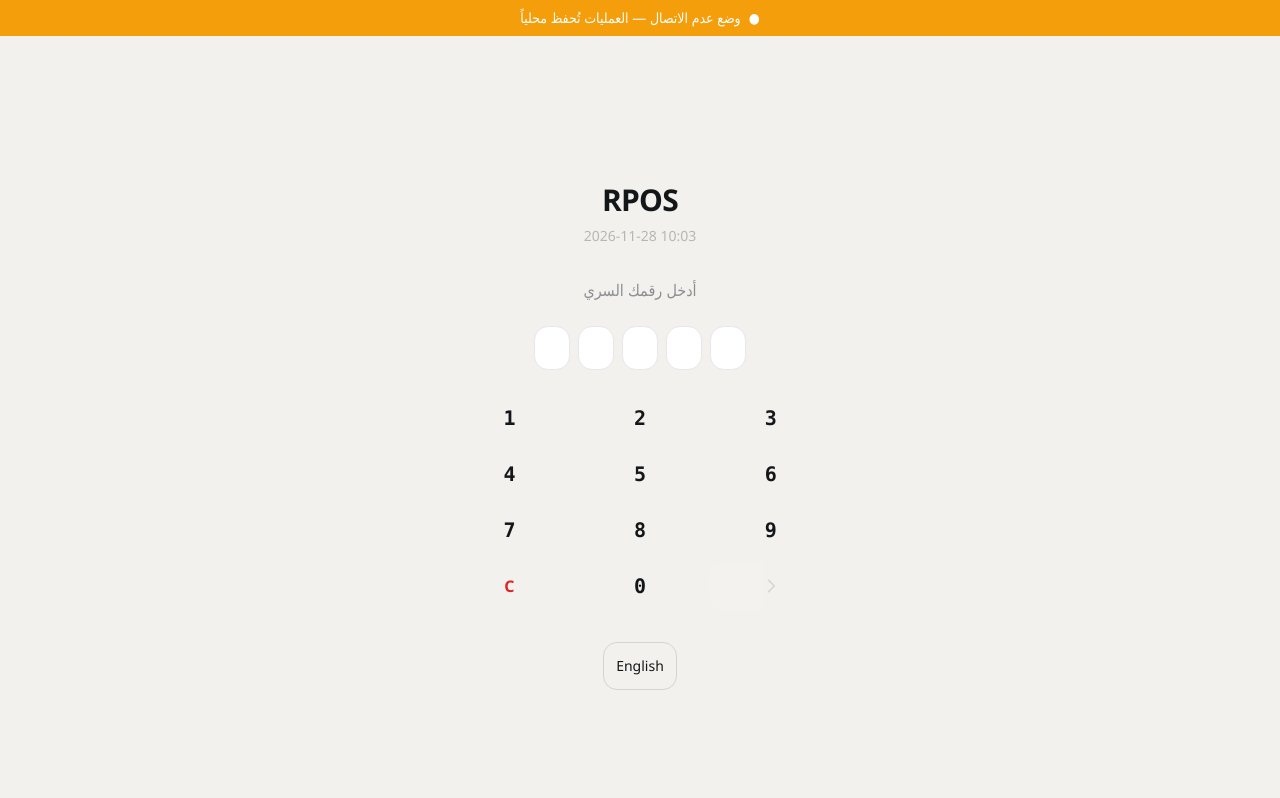
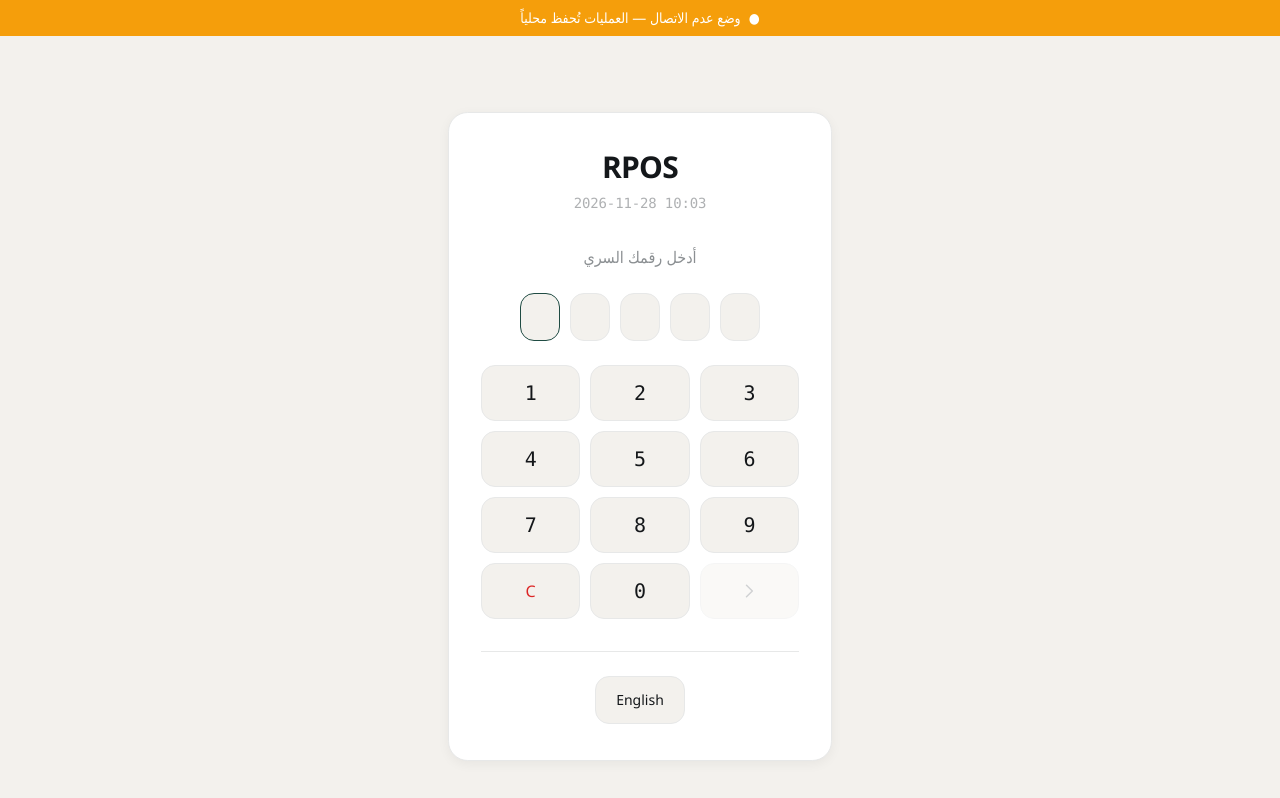
Before and after one commit to hh2000h4000/ruzmh_restaurant_pos, a Vue app in the folder frontend/: page /restaurant-pos/sign-in in a window 1280 px wide. Built offline with nearby package versions, Linux system fonts and the light colour scheme; no server answers.

Commit message:
wip: the sign-in screen in the house language

```diff
--- a/frontend/src/components/DigitPad.vue
+++ b/frontend/src/components/DigitPad.vue
@@ -45,15 +45,20 @@ function clear(): void {
 </script>
 
 <template>
+  <!-- Bordered keys, not flat tiles. A pad on a white card with nothing but a
+       tint behind each digit has no edge at arm's length under a shop's
+       lighting, which is where this is read; the hairline is what makes the
+       twelve of them look like keys. Taller than the 48px minimum too — it is
+       the first control of every shift and the one typed without looking. -->
   <div
-    class="grid grid-cols-3 gap-2"
+    class="grid grid-cols-3 gap-2.5"
     dir="ltr"
   >
     <button
       v-for="key in KEYS"
       :key="key"
       type="button"
-      class="rpos-numeric h-12 rounded-rpos bg-background text-xl font-bold transition duration-200 ease-rpos hover:bg-primary/10 hover:text-primary"
+      class="rpos-numeric h-14 rounded-rpos border border-line bg-background text-xl font-medium transition duration-200 ease-rpos hover:border-primary hover:text-primary"
       @click="press(key)"
     >
       {{ key }}
@@ -61,7 +66,7 @@ function clear(): void {
 
     <button
       type="button"
-      class="h-12 rounded-rpos bg-background text-base font-bold text-danger transition duration-200 ease-rpos hover:bg-danger/10"
+      class="h-14 rounded-rpos border border-line bg-background text-base font-medium text-danger transition duration-200 ease-rpos hover:border-danger"
       :aria-label="t('keypad.clear')"
       @click="clear"
     >
@@ -69,14 +74,14 @@ function clear(): void {
     </button>
     <button
       type="button"
-      class="rpos-numeric h-12 rounded-rpos bg-background text-xl font-bold transition duration-200 ease-rpos hover:bg-primary/10 hover:text-primary"
+      class="rpos-numeric h-14 rounded-rpos border border-line bg-background text-xl font-medium transition duration-200 ease-rpos hover:border-primary hover:text-primary"
       @click="press('0')"
     >
       0
     </button>
     <button
       type="button"
-      class="grid h-12 place-items-center rounded-rpos bg-background text-muted transition duration-200 ease-rpos hover:bg-surface hover:text-content disabled:opacity-30"
+      class="grid h-14 place-items-center rounded-rpos border border-line bg-background text-muted transition duration-200 ease-rpos hover:border-primary hover:text-primary disabled:opacity-40 disabled:hover:border-line"
       :disabled="!value"
       :aria-label="t('keypad.back')"
       @click="back"
--- a/frontend/src/components/LocaleToggle.vue
+++ b/frontend/src/components/LocaleToggle.vue
@@ -14,7 +14,7 @@ function toggle(): void {
 <template>
   <button
     type="button"
-    class="min-h-tap rounded-rpos border border-muted/30 px-3 py-1.5 text-sm font-medium transition hover:bg-surface focus:outline-none focus:ring-2 focus:ring-primary"
+    class="min-h-tap rounded-rpos border border-line bg-background px-5 text-sm font-medium transition duration-200 ease-rpos hover:border-primary hover:text-primary"
     :lang="locale === 'ar' ? 'en' : 'ar'"
     @click="toggle"
   >
--- a/frontend/src/views/SignInView.vue
+++ b/frontend/src/views/SignInView.vue
@@ -73,14 +73,18 @@ async function punch(): Promise<void> {
 
 <template>
   <main class="grid min-h-dvh place-items-center bg-background p-6">
-    <div class="w-full max-w-sm">
+    <!-- One card on the warm ground, the same shape the rest of the app uses.
+         It is the first thing a cashier touches every shift and the only screen
+         they meet before the house style has told them anything, so it says it
+         here. -->
+    <div class="w-full max-w-sm rounded-rpos-lg border border-line bg-surface px-8 py-9 shadow-card">
       <div class="mb-8 text-center">
-        <h1 class="text-3xl font-bold tracking-tight text-content">
+        <h1 class="text-3xl font-semibold tracking-tight text-content">
           RPOS
         </h1>
         <p
           v-if="session.branch"
-          class="mt-1 text-sm text-muted"
+          class="mt-1.5 text-sm text-muted"
         >
           {{ session.branch }}
         </p>
@@ -90,10 +94,7 @@ async function punch(): Promise<void> {
           new one — and this is the only place the answer is visible without
           opening devtools.
         -->
-        <p
-          class="mt-2 text-xs text-muted/60"
-          dir="ltr"
-        >
+        <p class="rpos-numeric mt-2 text-xs text-muted/70">
           {{ build }}
         </p>
       </div>
@@ -107,18 +108,25 @@ async function punch(): Promise<void> {
           {{ t("auth.enterPin") }}
         </p>
 
+        <!-- `border-border` was not a colour — the config's token is `line`, so
+             the class generated nothing and every box fell back to Tailwind's
+             default grey. The boxes also say **where the next digit lands**: a
+             fixed-length secret with no cursor gives a cashier who mistyped no
+             way to see how far along they are. -->
         <div
-          class="flex justify-center gap-2"
+          class="flex justify-center gap-2.5"
           dir="ltr"
         >
           <span
             v-for="box in boxes"
             :key="box"
-            class="h-11 w-9 rounded-rpos border transition duration-200 ease-rpos"
+            class="h-12 w-10 rounded-rpos border transition duration-200 ease-rpos"
             :class="
               box < pin.length
-                ? 'border-primary bg-primary/10'
-                : 'border-border bg-surface'
+                ? 'border-primary bg-primary'
+                : box === pin.length
+                  ? 'border-primary bg-background'
+                  : 'border-line bg-background'
             "
           />
         </div>
@@ -158,16 +166,19 @@ async function punch(): Promise<void> {
         <button
           v-if="auth.isEmployee"
           type="button"
-          class="h-14 w-full rounded-rpos bg-surface text-base font-bold text-content transition duration-200 ease-rpos hover:bg-primary/10 disabled:opacity-50"
+          class="h-14 w-full rounded-rpos border border-line bg-background text-base font-medium text-content transition duration-200 ease-rpos hover:border-primary disabled:opacity-50"
           :disabled="auth.busy"
           @click="punch"
         >
           {{ auth.clockedIn ? t("auth.clockOut") : t("auth.clockIn") }}
         </button>
 
+        <!-- `text-on-primary` was not a colour either: the contrast token is
+             `primary-contrast`, so the label on the one filled button in the
+             app was inheriting whatever it found. -->
         <button
           type="button"
-          class="h-14 w-full rounded-rpos bg-primary text-base font-bold text-on-primary transition duration-200 ease-rpos hover:opacity-90 disabled:opacity-50"
+          class="h-14 w-full rounded-rpos bg-primary text-base font-medium text-primary-contrast shadow-primary transition duration-200 ease-rpos hover:brightness-110 disabled:opacity-50 disabled:shadow-none"
           :disabled="auth.busy"
           @click="enterTill"
         >
@@ -192,7 +203,7 @@ async function punch(): Promise<void> {
         </button>
       </section>
 
-      <div class="mt-8 flex justify-center">
+      <div class="mt-8 flex justify-center border-t border-line pt-6">
         <LocaleToggle />
       </div>
     </div>
```
